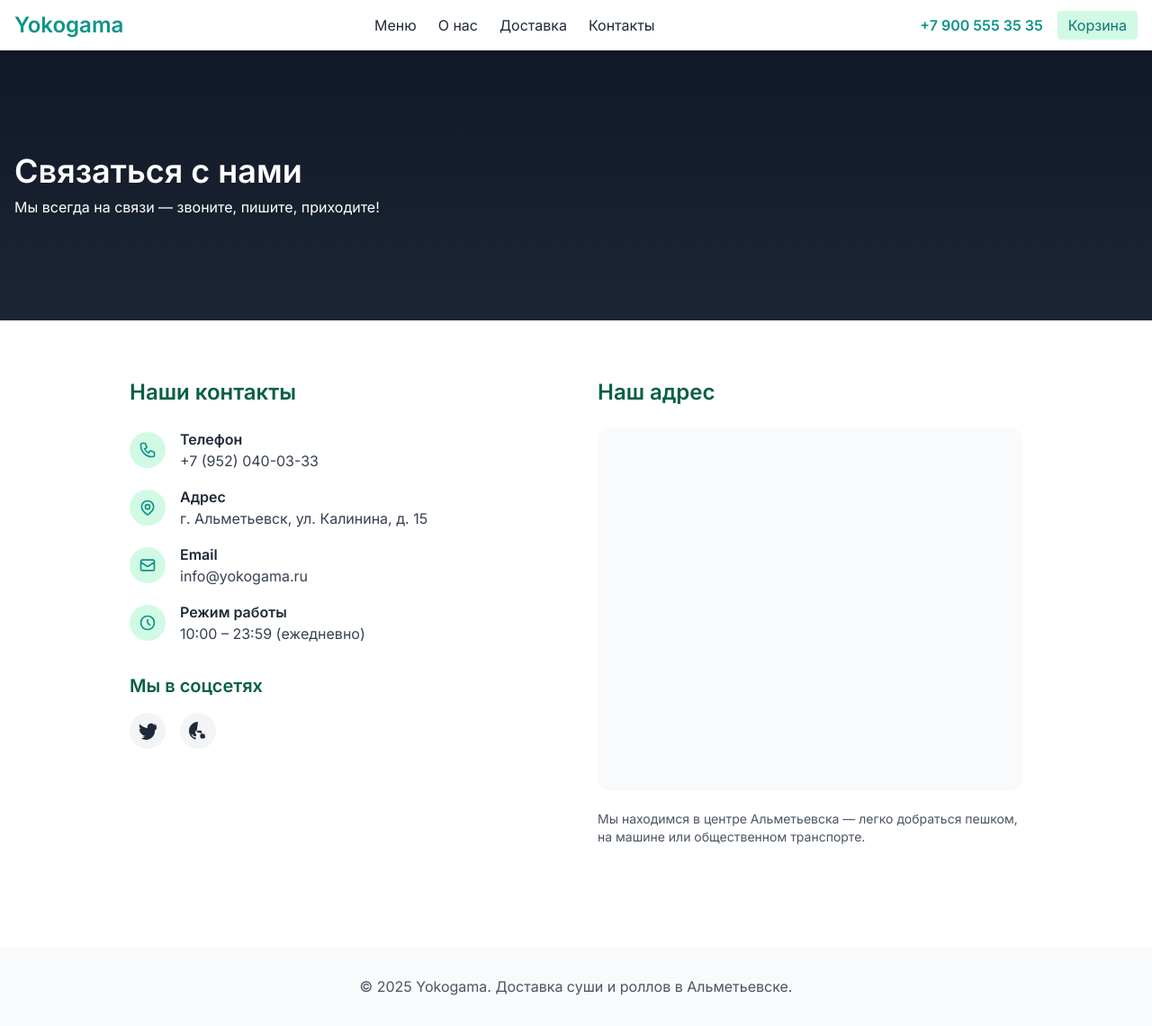
After one commit to Yl1tochka/project_X, a Django app: page /contacts/ in a window 1280 px wide. The commit adds this page. Shown: the whole page at 90% size. Run offline with Django 5.2, Linux system fonts and the light colour scheme; some libraries are stand-ins or nearby versions.

Commit message:
добавление кривых страниц

```diff
--- /dev/null
+++ b/yokogama/core/templates/contacts.html
@@ -0,0 +1,133 @@
+{% extends 'base.html' %}
+{% load static %}
+
+{% block title %}Контакты — Yokogama — Суши бар в Альметьевске{% endblock %}
+
+{% block content %}
+
+<!-- Hero-секция -->
+<div class="relative h-[300px] bg-gray-900 overflow-hidden">
+  <div class="absolute inset-0 bg-gradient-to-t from-gray-800/80 to-transparent z-10"></div>
+  <div class="relative z-20 container mx-auto px-4 h-full flex flex-col justify-center text-white">
+    <h1 class="text-3xl md:text-4xl font-bold">Связаться с нами</h1>
+    <p class="mt-2">Мы всегда на связи — звоните, пишите, приходите!</p>
+  </div>
+</div>
+
+<!-- Основной контент -->
+<section class="py-16 container mx-auto px-4 max-w-5xl">
+  <div class="grid grid-cols-1 lg:grid-cols-2 gap-12">
+
+    <!-- Контактная информация -->
+    <div class="space-y-8">
+      <div>
+        <h2 class="text-2xl font-bold text-emerald-800 mb-6">Наши контакты</h2>
+        <div class="space-y-4">
+          <div class="flex items-start">
+            <div class="w-10 h-10 bg-emerald-100 rounded-full flex items-center justify-center flex-shrink-0 mt-1 mr-4">
+              <svg xmlns="http://www.w3.org/2000/svg" class="h-5 w-5 text-emerald-600" fill="none" viewBox="0 0 24 24" stroke="currentColor">
+                <path stroke-linecap="round" stroke-linejoin="round" stroke-width="2" d="M3 5a2 2 0 012-2h3.28a1 1 0 01.948.684l1.498 4.493a1 1 0 01-.502 1.21l-2.257 1.13a11.042 11.042 0 005.516 5.516l1.13-2.257a1 1 0 011.21-.502l4.493 1.498a1 1 0 01.684.949V19a2 2 0 01-2 2h-1C9.716 21 3 14.284 3 6V5z" />
+              </svg>
+            </div>
+            <div>
+              <p class="font-semibold text-gray-800">Телефон</p>
+              <p class="text-gray-700"><a href="tel:+79520400333" class="hover:text-emerald-600">+7 (952) 040-03-33</a></p>
+            </div>
+          </div>
+
+          <div class="flex items-start">
+            <div class="w-10 h-10 bg-emerald-100 rounded-full flex items-center justify-center flex-shrink-0 mt-1 mr-4">
+              <svg xmlns="http://www.w3.org/2000/svg" class="h-5 w-5 text-emerald-600" fill="none" viewBox="0 0 24 24" stroke="currentColor">
+                <path stroke-linecap="round" stroke-linejoin="round" stroke-width="2" d="M17.657 16.657L13.414 20.9a1.998 1.998 0 01-2.827 0l-4.244-4.243a8 8 0 1111.314 0z" />
+                <path stroke-linecap="round" stroke-linejoin="round" stroke-width="2" d="M15 11a3 3 0 11-6 0 3 3 0 016 0z" />
+              </svg>
+            </div>
+            <div>
+              <p class="font-semibold text-gray-800">Адрес</p>
+              <p class="text-gray-700">г. Альметьевск, ул. Калинина, д. 15</p>
+            </div>
+          </div>
+
+          <div class="flex items-start">
+            <div class="w-10 h-10 bg-emerald-100 rounded-full flex items-center justify-center flex-shrink-0 mt-1 mr-4">
+              <svg xmlns="http://www.w3.org/2000/svg" class="h-5 w-5 text-emerald-600" fill="none" viewBox="0 0 24 24" stroke="currentColor">
+                <path stroke-linecap="round" stroke-linejoin="round" stroke-width="2" d="M3 8l7.89 5.26a2 2 0 002.22 0L21 8M5 19h14a2 2 0 002-2V7a2 2 0 00-2-2H5a2 2 0 00-2 2v10a2 2 0 002 2z" />
+              </svg>
+            </div>
+            <div>
+              <p class="font-semibold text-gray-800">Email</p>
+              <p class="text-gray-700">info@yokogama.ru</p>
+            </div>
+          </div>
+
+          <div class="flex items-start">
+            <div class="w-10 h-10 bg-emerald-100 rounded-full flex items-center justify-center flex-shrink-0 mt-1 mr-4">
+              <svg xmlns="http://www.w3.org/2000/svg" class="h-5 w-5 text-emerald-600" fill="none" viewBox="0 0 24 24" stroke="currentColor">
+                <path stroke-linecap="round" stroke-linejoin="round" stroke-width="2" d="M12 8v4l3 3m6-3a9 9 0 11-18 0 9 9 0 0118 0z" />
+              </svg>
+            </div>
+            <div>
+              <p class="font-semibold text-gray-800">Режим работы</p>
+              <p class="text-gray-700">10:00 – 23:59 (ежедневно)</p>
+            </div>
+          </div>
+        </div>
+      </div>
+
+      <!-- Соцсети -->
+      <div>
+        <h3 class="text-xl font-semibold text-emerald-800 mb-4">Мы в соцсетях</h3>
+        <div class="flex space-x-4">
+          <a href="#" class="w-10 h-10 bg-gray-100 rounded-full flex items-center justify-center hover:bg-emerald-600 hover:text-white transition">
+            <svg xmlns="http://www.w3.org/2000/svg" class="h-5 w-5" fill="currentColor" viewBox="0 0 24 24">
+              <path d="M24 4.557c-.883.392-1.832.656-2.828.775 1.017-.609 1.798-1.574 2.165-2.724-.951.564-2.005.974-3.127 1.195-.897-.957-2.178-1.555-3.594-1.555-3.179 0-5.515 2.966-4.797 6.045-4.091-.205-7.719-2.165-10.148-5.144-1.29 2.213-.669 5.108 1.523 6.574-.806-.026-1.566-.247-2.229-.616v.06a10.157 10.157 0 0 0 8.113 9.905c-1.142.312-2.347.422-3.594.422-.248 0-.495-.01-.74-.03.888.56 1.916.94 3.03 1.043-1.078.955-2.432 1.52-3.95 1.52-.248 0-.495-.01-.74-.03 1.875 1.2 4.187 1.91 6.69 1.91 7.75 0 12.005-6.53 12.005-12.005 0-.185-.004-.37-.01-.553.826-.594 1.534-1.32 2.09-2.165z"/>
+            </svg>
+          </a>
+          <a href="#" class="w-10 h-10 bg-gray-100 rounded-full flex items-center justify-center hover:bg-emerald-600 hover:text-white transition">
+            <svg xmlns="http://www.w3.org/2000/svg" class="h-5 w-5" fill="currentColor" viewBox="0 0 24 24">
+              <path d="M12 0C5.373 0 0 5.373 0 12c0 5.302 3.438 9.8 8.207 11.387.599.111.793-.261.793-.577 0-.285-.01-1.04-.015-2.04-3.338.724-4.042-1.61-4.042-1.61-.546-1.387-1.417-1.756-1.417-1.756-1.154-.791.084-.775.084-.775 1.295.09 1.976 1.33 1.976 1.33 1.154 1.98 3.035 1.415 3.754 1.08.117-.84.499-1.415.907-1.75-.54-.127-1.885-.628-1.885-2.76 0-.655.23-1.186.614-1.61-.065-.154-.265-.774.05-1.61 0 0 .51-.165 1.675.625a5.74 5.74 0 0 1 1.99-.266c.67 0 1.34.088 1.99.266 1.155-.79 1.665-.625 1.665-.625.315.836.115 1.456.06 1.61.385.43.614.96.614 1.61 0 2.14-1.295 2.61-2.54 2.76.2.175.475.525.475 1.13 0 .688-.005 1.24-.005 1.4 0 1.35.9 2.95 3.5 2.45 1.7-.05 3.18-.67 3.18-1.98 0-.75-.26-1.38-.75-1.88 0-.55.18-1.11.51-1.62-.12-.02-.24-.05-.36-.08-.12-.03-.24-.07-.36-.1-.12-.03-.24-.07-.36-.1-.12-.03-.24-.07-.36-.1-.12-.03-.24-.07-.36-.1-.12-.03-.24-.07-.36-.1-.12-.03-.24-.07-.36-.1-.12-.03-.24-.07-.36-.1-.12-.03-.24-.07-.36-.1-.12-.03-.24-.07-.36-.1-.12-.03-.24-.07-.36-.1-.12-.03-.24-.07-.36-.1-.12-.03-.24-.07-.36-.1-.12-.03-.24-.07-.36-.1-.12-.03-.24-.07-.36-.1-.12-.03-.24-.07-.36-.1-.12-.03-.24-.07-.36-.1-.12-.03-.24-.07-.36-.1-.12-.03-.24-.07-.36-.1-.12-.03-.24-.07-.36-.1-.12-.03-.24-.07-.36-.1-.12-.03-.24-.07-.36-.1-.12-.03-.24-.07-.36-.1-.12-.03-.24-.07-.36-.1-.12-.03-.24-.07-.36-.1-.12-.03-.24-.07-.36-.1-.12-.03-.24-.07-.36-.1-.12-.03-.24-.07-.36-.1-.12-.03-.24-.07-.36-.1-.12-.03-.24-.07-.36-.1-.12-.03-.24-.07-.36-.1-.12-.03-.24-......."/>
+            </svg>
+          </a>
+        </div>
+      </div>
+    </div>
+
+    <!-- Карта -->
+    <div>
+      <h2 class="text-2xl font-bold text-emerald-800 mb-6">Наш адрес</h2>
+      <div class="bg-gray-50 rounded-xl overflow-hidden shadow-sm">
+        <iframe
+          src="https://yandex.ru/map-widget/v1/?um=constructor%3A0a7f0a1d3c4b5c6d7e8f9g0h1i2j3k4l5m6n7o8p9q0r1s2t3u4v5w6x7y8z&amp;source=constructor"
+          width="100%"
+          height="400"
+          frameborder="0"
+          allowfullscreen="true"
+          class="border-0"
+        ></iframe>
+      </div>
+      <p class="mt-6 text-gray-600 text-sm">
+        Мы находимся в центре Альметьевска — легко добраться пешком, на машине или общественном транспорте.
+      </p>
+    </div>
+
+  </div>
+</section>
+
+{% endblock %}
+
+{% block footer %}
+<footer class="bg-black text-white py-8">
+  <div class="container mx-auto px-4 text-center space-y-4">
+    <img src="{% static 'images/logo-footer.png' %}" alt="Логотип Yokogama" class="footer-logo mx-auto">
+    <p class="disclaimer italic">
+      Внешний вид готовых блюд может немного отличаться от представленных в меню изображений*
+    </p>
+    <p class="text-sm text-gray-400">
+      Технический партнёр: <span class="font-semibold">sellkit.cc</span>
+    </p>
+    <p class="text-sm text-gray-500">
+      © 2025 Yokogama. Все права защищены.
+    </p>
+  </div>
+</footer>
+{% endblock %}
--- a/yokogama/core/views.py
+++ b/yokogama/core/views.py
@@ -2,11 +2,16 @@ from django.shortcuts import render, get_object_or_404, redirect
 from django.contrib import messages
 from .models import Category, Product
 
-
-# Главная
 def index(request):
     categories = Category.objects.all()
-    return render(request, 'index.html', {'categories': categories})
+    # Добавим список категорий вручную, как на inyan.ru
+    menu_categories = [
+        "Сеты", "Сложные роллы", "Горячие роллы", "Запеченные роллы", "Классические роллы",
+        "Суши, гунканы", "Пицца (32 см)", "Бургеры", "Салаты", "Супы", "Мясные и рыбные блюда",
+        "Паста, вок", "Закуски", "Гарниры", "Детское меню", "Кофе", "Чаи", "Милкшейки",
+        "Напитки", "Смузи и детоксы"
+    ]
+    return render(request, 'index.html', {'categories': categories, 'menu_categories': menu_categories})
 
 
 # Меню
@@ -40,10 +45,9 @@ def cart_detail(request):
             'product': product,
             'quantity': quantity,
             'subtotal': subtotal,
-            'image': image,
         })
         total += subtotal
-    return render(request, 'cart/detail.html', {'cart_items': cart_items, 'total': total, 'image': image})
+    return render(request, 'cart/detail.html', {'cart_items': cart_items, 'total': total})
 
 
 def cart_add(request, product_id):
```
Also changed, not shown: yokogama/core/templates/about.html (added, +104 -0 lines), yokogama/core/templates/delivery.html (added, +97 -0 lines), yokogama/core/templates/index.html (+110 -10 lines), yokogama/db.sqlite3, yokogama/static/images/logo-footer.png (added).
